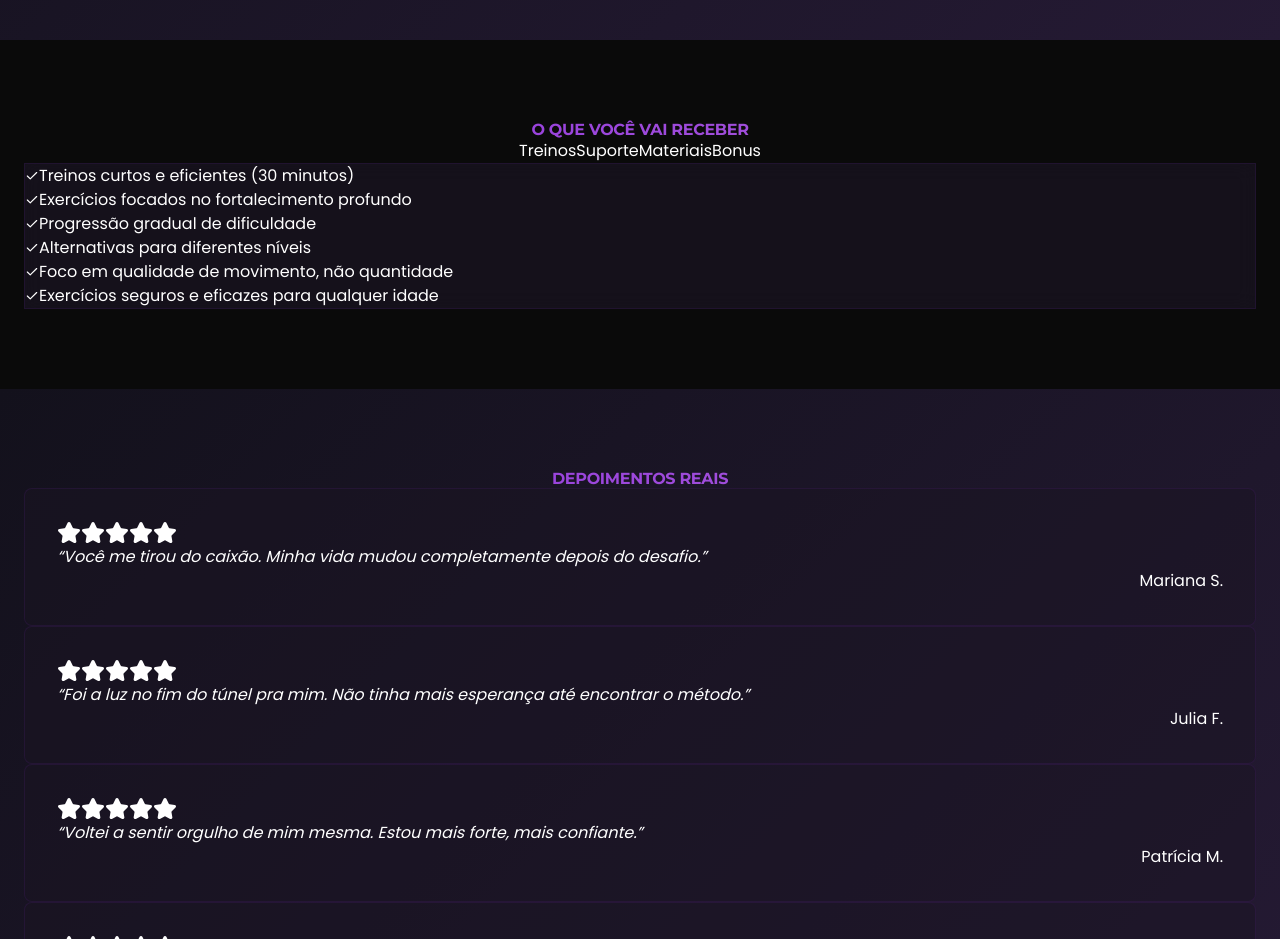
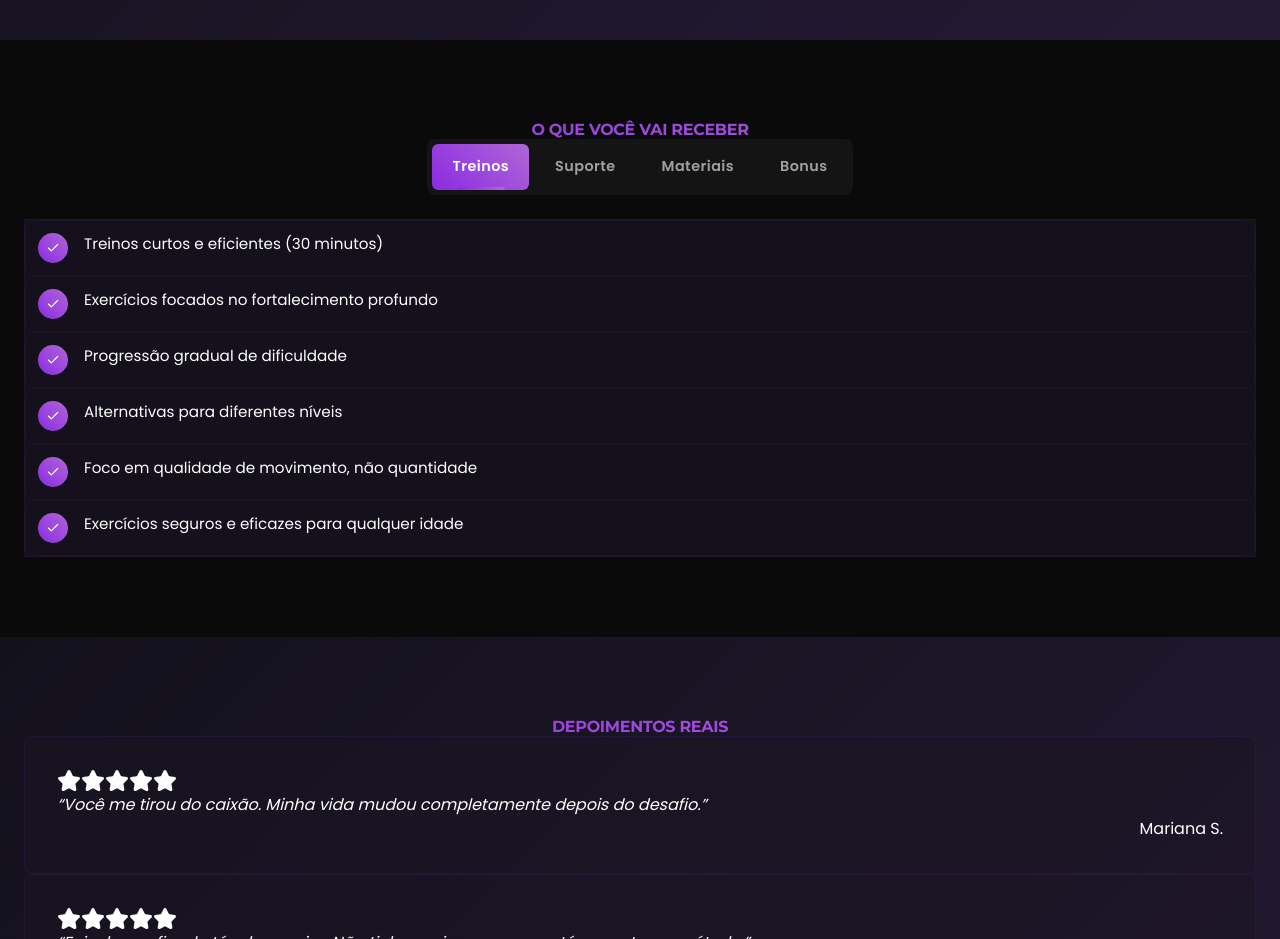
Before and after one commit to diwberg/desafio-core-define, a Next.js app: page / in a window 1280 px wide. Shown: the part 1280-2219 px from the top of the page. Built offline with nearby package versions, Linux system fonts and the light colour scheme.

Commit message:
Enhance tabs component with improved styling and animations

```diff
--- a/src/app/globals.css
+++ b/src/app/globals.css
@@ -237,41 +237,132 @@ h1, h2, h3, h4, h5, h6 {
   opacity: 1;
 }
 
-/* Tab styles */
-.tab-list {
+/* Tab styles - Enhanced */
+.tab-container {
+  width: 100%;
+  margin-bottom: 1.5rem;
+  display: flex;
+  justify-content: center;
+}
+
+.tabs-wrapper {
   display: flex;
   flex-wrap: wrap;
-  gap: 0.5rem;
   justify-content: center;
-  background: rgba(31, 31, 31, 0.3);
+  gap: 0.25rem;
+  background: rgba(31, 31, 31, 0.5);
   border-radius: var(--radius);
-  padding: 0.5rem;
-  margin-bottom: 1.5rem;
+  padding: 0.25rem;
 }
 
-.tab-trigger {
-  padding: 0.5rem 1rem;
-  font-weight: 500;
-  font-size: 0.875rem;
-  text-transform: uppercase;
-  letter-spacing: 0.05em;
-  border-radius: var(--radius);
-  transition: all 0.2s ease;
-  white-space: nowrap;
+.tab-button {
+  position: relative;
+  padding: 0.75rem 1.25rem;
+  font-weight: 600;
+  font-size: 0.9rem;
+  text-transform: capitalize;
+  letter-spacing: 0.03em;
+  border-radius: calc(var(--radius) - 2px);
+  transition: all 0.3s ease;
+  overflow: hidden;
+  border: 1px solid transparent;
+  background: transparent;
+  color: var(--muted-foreground);
+  z-index: 1;
 }
 
-.tab-trigger.active {
-  background-color: var(--primary);
+.tab-button::before {
+  content: '';
+  position: absolute;
+  top: 0;
+  left: 0;
+  width: 100%;
+  height: 100%;
+  background: linear-gradient(45deg, var(--primary), var(--tertiary));
+  opacity: 0;
+  z-index: -1;
+  transition: opacity 0.3s ease;
+  border-radius: inherit;
+}
+
+.tab-button:hover {
+  color: white;
+  border-color: rgba(138, 43, 226, 0.2);
+}
+
+.tab-button:hover::before {
+  opacity: 0.1;
+}
+
+.tab-button.active {
   color: white;
 }
 
-.tab-trigger:not(.active) {
-  color: var(--muted-foreground);
+.tab-button.active::before {
+  opacity: 1;
 }
 
-.tab-trigger:not(.active):hover {
-  background-color: rgba(31, 31, 31, 0.5);
-  color: white;
+.tab-text {
+  position: relative;
+  z-index: 2;
+}
+
+.tab-indicator {
+  position: absolute;
+  bottom: 0;
+  left: 25%;
+  width: 50%;
+  height: 3px;
+  background: linear-gradient(90deg, var(--primary), var(--tertiary));
+  border-radius: 3px 3px 0 0;
+  transition: all 0.3s ease;
+}
+
+/* Feature content styles */
+.feature-content {
+  position: relative;
+  transition: all 0.3s ease;
+  animation: fadeIn 0.5s ease;
+}
+
+@keyframes fadeIn {
+  from { opacity: 0; transform: translateY(10px); }
+  to { opacity: 1; transform: translateY(0); }
+}
+
+.feature-item {
+  display: flex;
+  align-items: flex-start;
+  padding: 0.75rem;
+  border-radius: var(--radius);
+  transition: all 0.3s ease;
+  background: rgba(26, 20, 35, 0.3);
+  border: 1px solid rgba(138, 43, 226, 0.05);
+}
+
+.feature-item:hover {
+  background: rgba(26, 20, 35, 0.5);
+  transform: translateY(-2px);
+  border-color: rgba(138, 43, 226, 0.2);
+  box-shadow: 0 5px 15px -5px rgba(138, 43, 226, 0.2);
+}
+
+.feature-icon {
+  display: flex;
+  align-items: center;
+  justify-content: center;
+  width: 30px;
+  height: 30px;
+  min-width: 30px;
+  background: linear-gradient(45deg, var(--primary), var(--tertiary));
+  border-radius: 50%;
+  margin-right: 1rem;
+}
+
+.feature-text {
+  color: var(--foreground);
+  font-size: 0.95rem;
+  line-height: 1.5;
 }
 
 /* Enhanced animations */
--- a/src/app/page.tsx
+++ b/src/app/page.tsx
@@ -55,21 +55,20 @@ const SimpleTabs = ({
   setActiveTab: (tab: string) => void;
 }) => {
   return (
-    <div className="flex flex-wrap gap-2 justify-center bg-muted/30 p-2 rounded-lg">
+    <div className="tab-container">
+      <div className="tabs-wrapper">
         {tabs.map((tab) => (
           <button
             key={tab}
             onClick={() => setActiveTab(tab)}
-          className={`px-4 py-2 rounded-md text-sm font-medium transition-colors capitalize
-            ${activeTab === tab
-              ? 'bg-primary text-white'
-              : 'text-gray-400 hover:text-white hover:bg-muted'
-            }`}
+            className={`tab-button ${activeTab === tab ? 'active' : ''}`}
             type="button"
           >
-          {tab}
+            <span className="tab-text">{tab}</span>
+            {activeTab === tab && <span className="tab-indicator" />}
           </button>
         ))}
+      </div>
     </div>
   );
 };
@@ -315,17 +314,17 @@ export default function Home() {
               setActiveTab={setActiveTab}
             />
 
-            <div className="glass-effect rounded-lg p-6 md:p-8 mt-6">
-              <div className="grid grid-cols-1 md:grid-cols-2 gap-4">
+            <div className="feature-content glass-effect rounded-lg p-6 md:p-8 mt-6">
+              <div className="grid grid-cols-1 md:grid-cols-2 gap-6">
                 {features[activeTab as keyof typeof features].map((item, index) => (
                   <div
                     key={index}
-                    className="flex items-center"
+                    className="feature-item"
                   >
-                    <div className="w-6 h-6 rounded-full bg-primary flex items-center justify-center mr-3 flex-shrink-0">
+                    <div className="feature-icon">
                       <Check size={14} className="text-white" />
                     </div>
-                    <p className="text-sm md:text-base text-gray-200">{item}</p>
+                    <p className="feature-text">{item}</p>
                   </div>
                 ))}
               </div>
```
Lines whose indentation alone changed are shown as unchanged.
